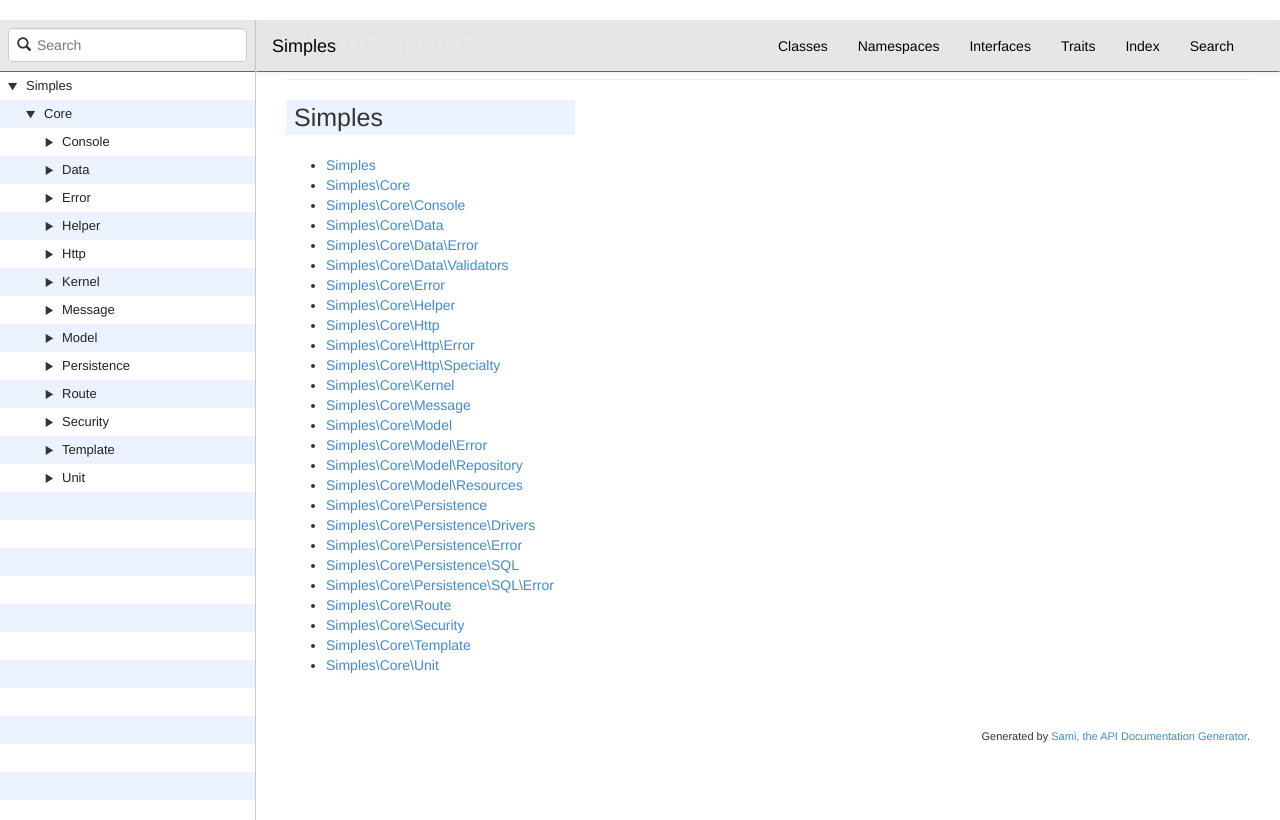
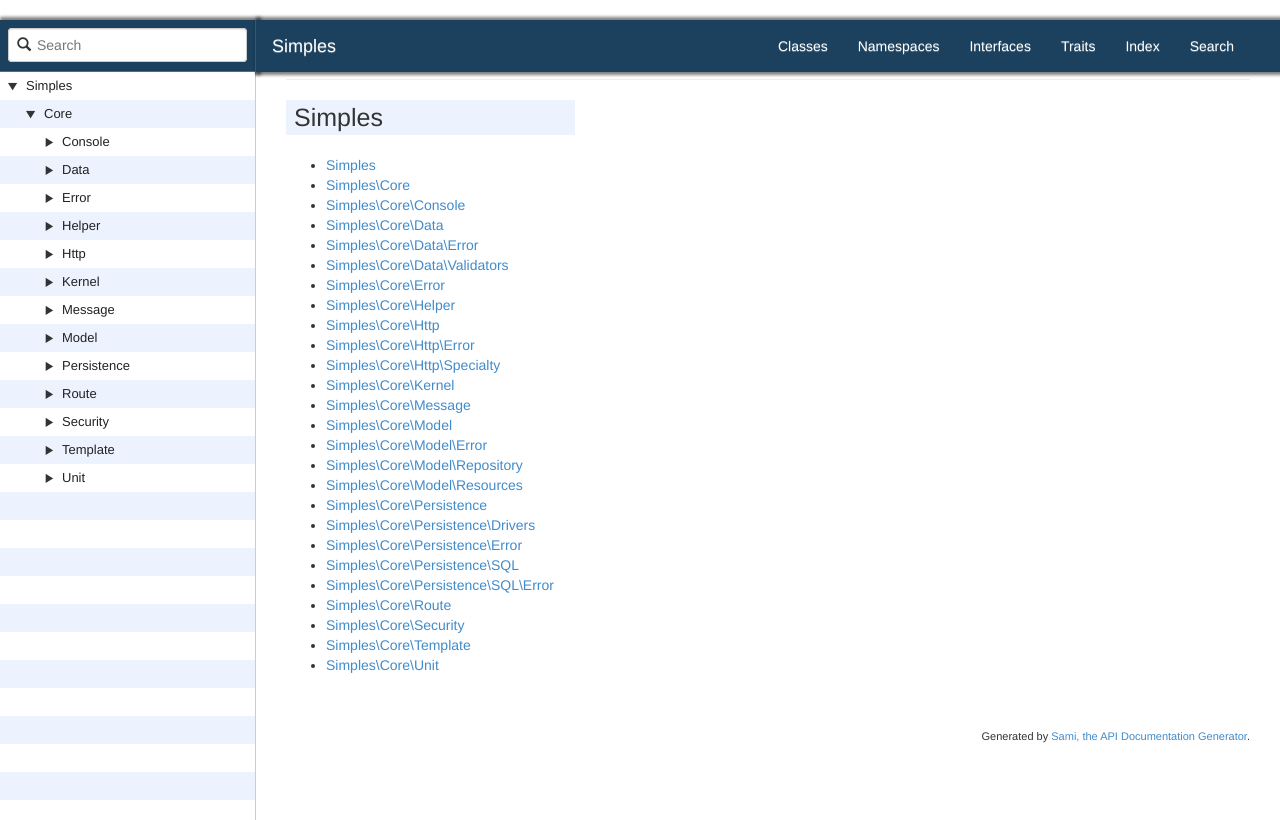
Before and after one commit to phpzm/docs, a plain HTML site: page index.html in a window 1280 px wide. Drawn offline with Linux system fonts and the light colour scheme.

Commit message:
Ter Fev 28 22:26:33 BRT 2017

```diff
--- a/css/sami.css
+++ b/css/sami.css
@@ -7,17 +7,17 @@
 #site-nav.navbar-default {
     margin: 0;
     border-radius: 0;
-    border-bottom: 1px solid #666;
-    background-color: rgba(230, 230, 230, 0.99);
-    background-image: none;
+    border: 1px solid #1b415f;
+    background: #1b415f;
     position: fixed;
     width: 80%;
     z-index: 20;
+    box-shadow: 3px 0 3px 3px rgba(0,0,0,.5);
 }
 
 #site-nav.navbar-default .navbar-brand,
 #site-nav.navbar-default .navbar-nav > li > a {
-    color: #000;
+    color: #ffffff;
 }
 
 #site-nav.navbar-default .navbar-nav > li > a:hover {
@@ -163,9 +163,10 @@
 /* Control panel, search form, version drop-down */
 
 #control-panel {
-    background: #e8e8e8;
+    background: #1b415f;
     border-bottom: 1px solid #666;
     padding: 4px;
+    box-shadow: 3px 0 3px 3px rgba(0,0,0,.5);
 }
 
 #control-panel form {
```
